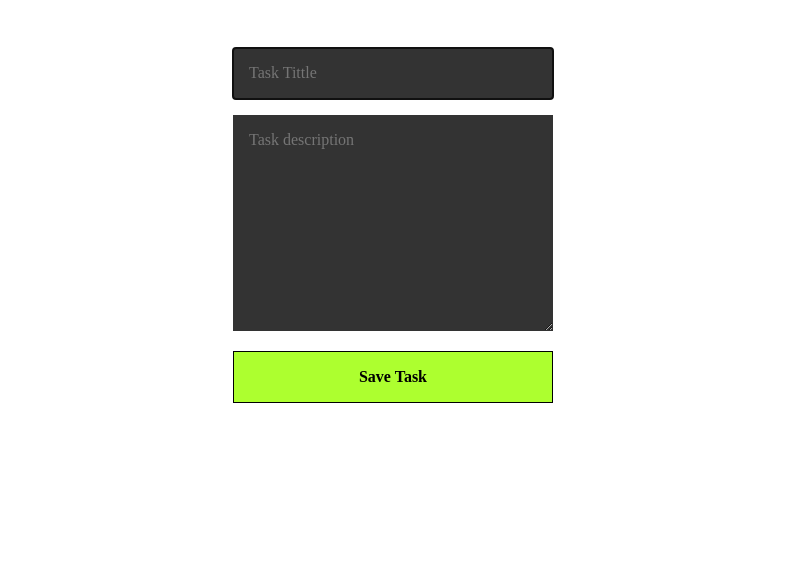
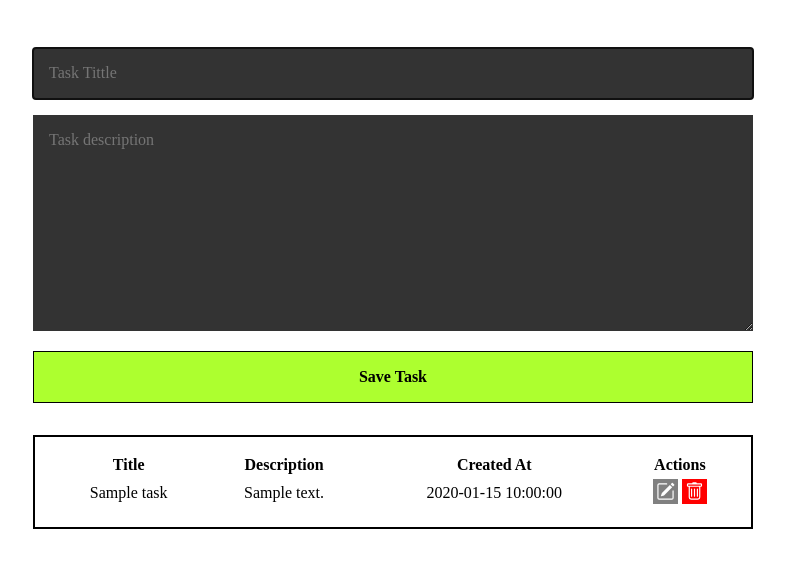
Before and after one commit to carlosjesus954/proyecto_crud, a PHP site: page / in a window 1280 px wide. Shown: the part 50-618 px from the top of the page, without its empty margins (247-1032 px from the left). Run offline with PHP 8.4, Linux system fonts and the light colour scheme; tables that the repository leaves empty or names only in its code hold one stand-in row (values such as "Sample post").

Commit message:
Crud finalizado, falta por quitar el bug de cuando se elimine salga la alerta de save task

```diff
--- a/app.js
+++ b/app.js
@@ -0,0 +1,13 @@
+const mensajeAlerta = document.querySelector('.main__alert');
+const closeIcon = document.querySelector('.main__close')
+
+function closeAlert(){
+    mensajeAlerta.classList.add("remove")
+}
+
+setTimeout(() => {
+    mensajeAlerta.classList.add("remove")
+}, 2000);
+
+
+closeIcon.addEventListener("click", closeAlert)
--- a/app/css/app.css
+++ b/app/css/app.css
@@ -168,13 +168,6 @@ select { /* 1 */
 /**
  * Correct the inability to style clickable types in iOS and Safari.
  */
-button,
-[type=button],
-[type=reset],
-[type=submit] {
-  -webkit-appearance: button;
-}
-
 /**
  * Remove the inner border and padding in Firefox.
  */
@@ -254,11 +247,6 @@ textarea {
  * 1. Correct the odd appearance in Chrome and Safari.
  * 2. Correct the outline style in Safari.
  */
-[type=search] {
-  -webkit-appearance: textfield; /* 1 */
-  outline-offset: -2px; /* 2 */
-}
-
 /**
  * Remove the inner padding in Chrome and Safari on macOS.
  */
@@ -342,11 +330,35 @@ a {
 .main {
   padding: 1rem;
 }
+.main__section {
+  max-width: 45rem;
+  margin-left: auto;
+  margin-right: auto;
+}
+.main__alert {
+  text-align: center;
+  background-color: rgb(0, 167, 0);
+  margin-bottom: 2rem;
+  padding: 1rem;
+  position: relative;
+}
+.main__span {
+  font-weight: bold;
+  color: rgb(17, 17, 17);
+}
+.main__close {
+  width: 1.5625rem;
+  height: 1.5625rem;
+  position: absolute;
+  top: 10%;
+  left: 93%;
+  cursor: pointer;
+}
 .main__container {
   text-align: center;
 }
 .main__form {
-  max-width: 20rem;
+  width: 100%;
   margin-left: auto;
   margin-right: auto;
 }
@@ -374,6 +386,39 @@ a {
   padding: 1rem;
   border: solid 1px black;
   cursor: pointer;
+  margin-bottom: 2rem;
+}
+.main__table {
+  border: solid 0.125rem black;
+  width: 100%;
+  padding: 1rem;
+}
+.main__td {
+  text-align: center;
+}
+.main__actions {
+  fill: rgb(255, 255, 255);
+}
+.main__edit {
+  background-color: grey;
+  padding: 0.2rem;
+  width: 1.5625rem;
+  height: 1.5625rem;
+}
+.main__delete {
+  background-color: rgb(255, 0, 0);
+  padding: 0.2rem;
+  width: 1.5625rem;
+  height: 1.5625rem;
+}
+.main__btn {
+  background-color: rgb(97, 161, 0);
+  padding: 1rem;
+  color: white;
+}
+
+.remove {
+  display: none;
 }
 
 /*# sourceMappingURL=app.css.map */
--- a/db.php
+++ b/db.php
@@ -1,4 +1,7 @@
 <?php
+
+session_start();
+
 $conn=mysqli_connect(
     'localhost', 'root', 'danko200', 'php_crud'
 );
--- a/index.php
+++ b/index.php
@@ -1,9 +1,18 @@
-<?php include("db.php");?>
+<?php include("db.php"); ?>
 
-<?php include("includes/header.php");?>
+<?php include("includes/header.php"); ?>
 
 <main class="main">
     <section class="main__section">
+        <?php if (isset($_SESSION['message'])) { ?>
+            <div class="main__alert">
+                <span class="main__span">Task is saved correctly!</span>
+                <svg xmlns="http://www.w3.org/2000/svg" fill="currentColor" class="main__close" viewBox="0 0 16 16">
+                    <path d="M4.646 4.646a.5.5 0 0 1 .708 0L8 7.293l2.646-2.647a.5.5 0 0 1 .708.708L8.707 8l2.647 2.646a.5.5 0 0 1-.708.708L8 8.707l-2.646 2.647a.5.5 0 0 1-.708-.708L7.293 8 4.646 5.354a.5.5 0 0 1 0-.708z" />
+                </svg>
+            </div>
+        <?php session_unset();
+        } ?>
         <div class="main__container">
             <form action="save_task.php" class="main__form" method="POST">
                 <div class="main__control">
@@ -15,7 +24,46 @@
                 <input type="submit" value="Save Task" name="save_task" class="main__submit">
             </form>
         </div>
+        <div class="main__consultas">
+            <table class="main__table">
+                <thead>
+                    <tr>
+                        <th>Title</th>
+                        <th>Description</th>
+                        <th>Created At</th>
+                        <th>Actions</th>
+                    </tr>
+                </thead>
+                <tbody>
+                    <?php
+                    $query = "SELECT * FROM task";
+                    $result_task = mysqli_query($conn, $query);
+                    while ($row = mysqli_fetch_array($result_task)) { ?>
+                        <tr>
+                            <td class="main__td"><?php echo $row['title'] ?></td>
+                            <td class="main__td"><?php echo $row['description'] ?></td>
+                            <td class="main__td"><?php echo $row['created_at'] ?></td>
+                            <td class="main__td">
+                                <a href="edit.php?id=<?php echo $row['id'] ?>">
+                                    <svg xmlns="http://www.w3.org/2000/svg" fill="currentColor" class="main__actions main__edit" viewBox="0 0 16 16">
+                                        <path d="M15.502 1.94a.5.5 0 0 1 0 .706L14.459 3.69l-2-2L13.502.646a.5.5 0 0 1 .707 0l1.293 1.293zm-1.75 2.456-2-2L4.939 9.21a.5.5 0 0 0-.121.196l-.805 2.414a.25.25 0 0 0 .316.316l2.414-.805a.5.5 0 0 0 .196-.12l6.813-6.814z" />
+                                        <path fill-rule="evenodd" d="M1 13.5A1.5 1.5 0 0 0 2.5 15h11a1.5 1.5 0 0 0 1.5-1.5v-6a.5.5 0 0 0-1 0v6a.5.5 0 0 1-.5.5h-11a.5.5 0 0 1-.5-.5v-11a.5.5 0 0 1 .5-.5H9a.5.5 0 0 0 0-1H2.5A1.5 1.5 0 0 0 1 2.5v11z" />
+                                    </svg>
+                                </a>
+                                <a href="delete_task.php?id=<?php echo $row['id'] ?>">
+                                    <svg xmlns="http://www.w3.org/2000/svg" fill="currentColor" class="main__actions main__delete" viewBox="0 0 16 16">
+                                        <path d="M5.5 5.5A.5.5 0 0 1 6 6v6a.5.5 0 0 1-1 0V6a.5.5 0 0 1 .5-.5zm2.5 0a.5.5 0 0 1 .5.5v6a.5.5 0 0 1-1 0V6a.5.5 0 0 1 .5-.5zm3 .5a.5.5 0 0 0-1 0v6a.5.5 0 0 0 1 0V6z" />
+                                        <path fill-rule="evenodd" d="M14.5 3a1 1 0 0 1-1 1H13v9a2 2 0 0 1-2 2H5a2 2 0 0 1-2-2V4h-.5a1 1 0 0 1-1-1V2a1 1 0 0 1 1-1H6a1 1 0 0 1 1-1h2a1 1 0 0 1 1 1h3.5a1 1 0 0 1 1 1v1zM4.118 4 4 4.059V13a1 1 0 0 0 1 1h6a1 1 0 0 0 1-1V4.059L11.882 4H4.118zM2.5 3V2h11v1h-11z" />
+                                    </svg>
+                                </a>
+                            </td>
+                        </tr>
+
+                    <?php } ?>
+                </tbody>
+            </table>
+        </div>
     </section>
 </main>
 
-<?php include("includes/footer.php")?>
+<?php include("includes/footer.php") ?>
--- a/src/base/_normalize.scss
+++ b/src/base/_normalize.scss
@@ -192,12 +192,12 @@
    * Correct the inability to style clickable types in iOS and Safari.
    */
 
-  button,
-  [type="button"],
-  [type="reset"],
-  [type="submit"] {
-    -webkit-appearance: button;
-  }
+  // button,
+  // [type="button"],
+  // [type="reset"],
+  // [type="submit"] {
+  //   -webkit-appearance: button;
+  // }
 
   /**
    * Remove the inner border and padding in Firefox.
@@ -287,10 +287,10 @@
    * 2. Correct the outline style in Safari.
    */
 
-  [type="search"] {
-    -webkit-appearance: textfield; /* 1 */
-    outline-offset: -2px; /* 2 */
-  }
+  // [type="search"] {
+  //   -webkit-appearance: textfield;
+  //   outline-offset: -2px;
+  // }
 
   /**
    * Remove the inner padding in Chrome and Safari on macOS.
--- a/src/layaout/_body.scss
+++ b/src/layaout/_body.scss
@@ -17,13 +17,36 @@
 }
 .main {
   padding: 1rem;
+
   &__section {
+    max-width: 45rem;
+    margin-left: auto;
+    margin-right: auto;
+  }
+  &__alert{
+    text-align: center;
+    background-color: rgb(0, 167, 0);
+    margin-bottom: 2rem;
+    padding: 1rem;
+    position: relative;
+  }
+  &__span{
+    font-weight: bold;
+    color: v.$colorLetra;
+  }
+  &__close{
+    width: 1.5625rem;
+    height: 1.5625rem;
+    position: absolute;
+    top: 10%;
+    left: 93%;
+    cursor: pointer;
   }
   &__container {
     text-align: center;
   }
   &__form {
-    max-width: 20rem;
+    width: 100%;
     margin-left: auto;
     margin-right: auto;
   }
@@ -55,5 +78,41 @@
     padding: 1rem;
     border: solid 1px black;
     cursor: pointer;
+    margin-bottom: 2rem;
+  }
+  &__consultas{
+
+  }
+  &__table{
+    border: solid .125rem black;
+    width: 100%;
+    padding: 1rem;
+  }
+  &__td{
+    text-align: center;
+  }
+  &__actions{
+    fill: rgb(255, 255, 255);
+  }
+  &__edit{
+    background-color: grey;
+    padding: 0.2rem;
+    width: 1.5625rem;
+    height: 1.5625rem;
+  }
+  &__delete{
+    background-color: rgb(255, 0, 0);
+    padding: 0.2rem;
+    width: 1.5625rem;
+    height: 1.5625rem;
+  }
+  &__btn{
+    background-color: rgb(97, 161, 0);
+    padding: 1rem;
+    color: white;
   }
 }
+
+.remove{
+  display: none;
+}
```
Also changed, not shown: app/css/layaout/index.css (+58 -1 lines), delete_task.php (+17 -0 lines), edit.php (+46 -0 lines), save_task.php (+22 -0 lines), 2 other files. Lines whose indentation alone changed are shown as unchanged.
